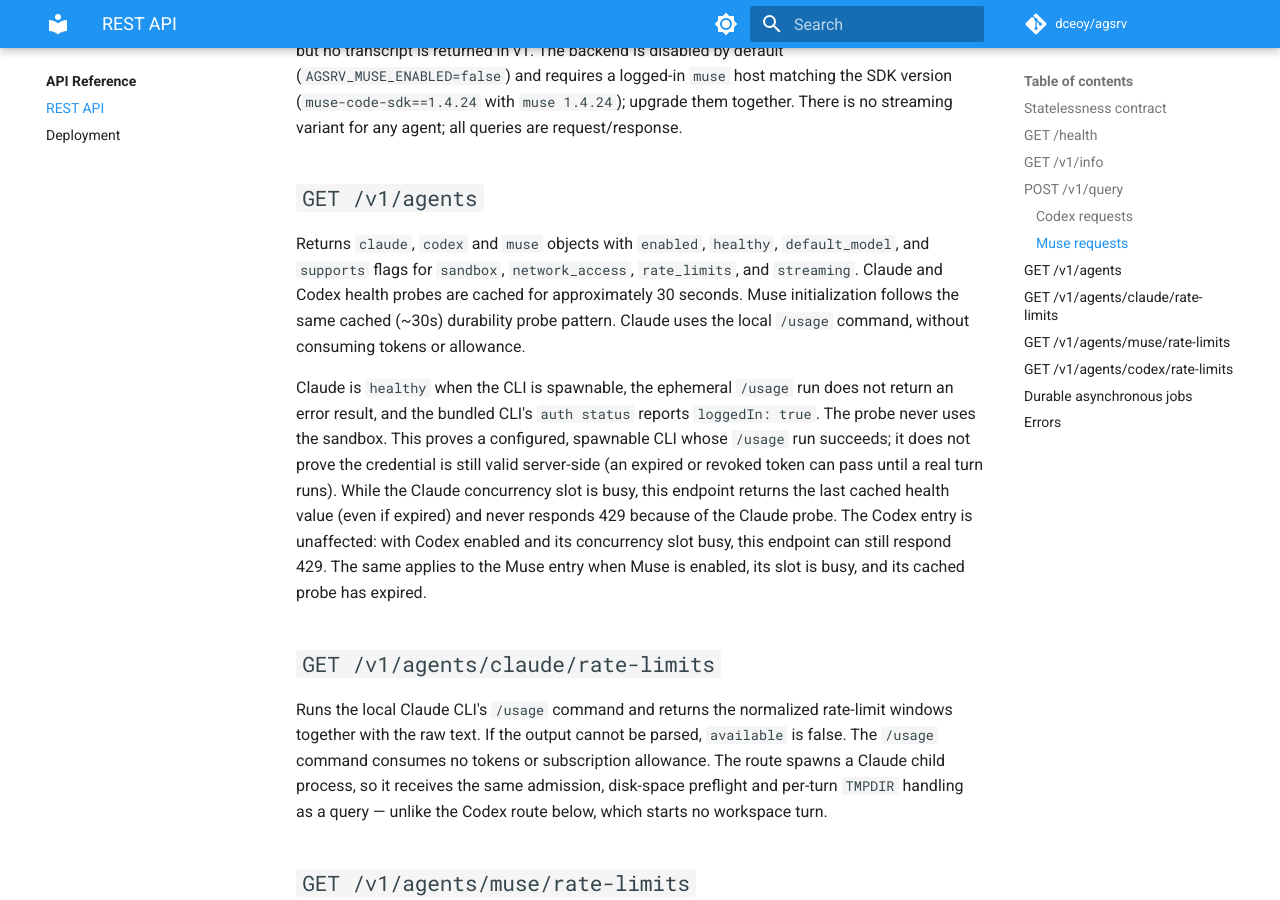
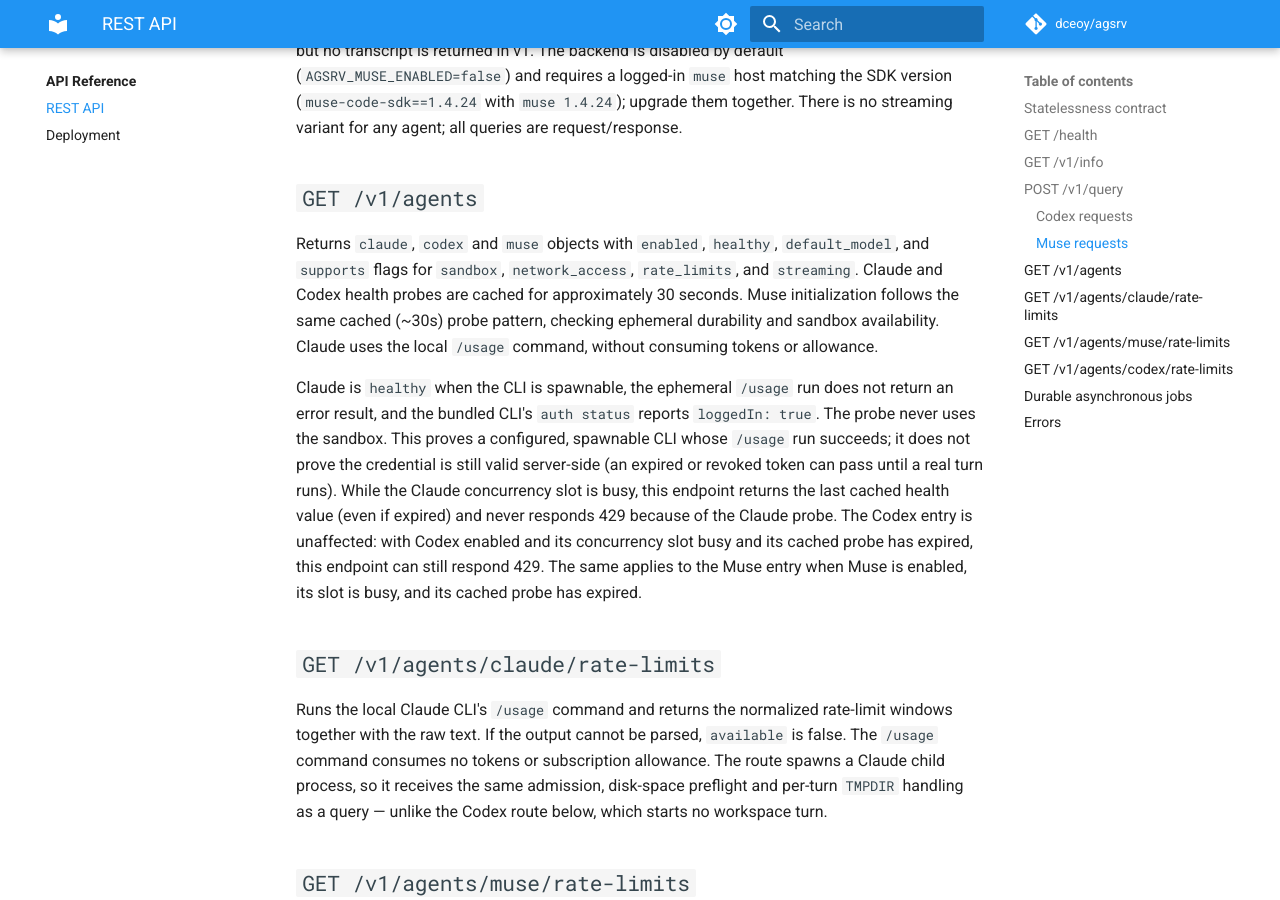
Before and after one commit to dceoy/agsrv, an MkDocs documentation site: the page built from docs/api/rest-api.md, in a window 1280 px wide and 900 px high, scrolled down 4202 px. Built offline with MkDocs 1.6.1 and Material for MkDocs 9.7.7, drawn with Linux system fonts in a browser that asks for light colours; comment, search, counter and statistics services are not loaded; some of the changed text lies outside the part shown.

Commit message:
docs: address Opus round-2 findings on PR #12
- mount_root keys: the rule is that one key must contain the
  workspace root; keys below the root are valid and selected by
  longest match (the round-1 phrasing over-generalized). The
  deployment.md key note is aligned with this.
- rest-api.md 503 row: add working-directory revalidation failure
  and per-turn directory creation failure as turn-preparation causes.
- rest-api.md Muse health: the probe also checks sandbox
  availability (the un-updated half of round-1 finding 11).
- 429 conditions: Codex also requires its cached probe to be
  expired, matching Muse (README and rest-api.md).
- Remove an orphaned sentence fragment after the sandbox-domain
  list whose setting no longer exists.

```diff
--- a/docs/api/rest-api.md
+++ b/docs/api/rest-api.md
@@ -202,7 +202,7 @@ request/response.
 
 Returns `claude`, `codex` and `muse` objects with `enabled`, `healthy`, `default_model`,
 and `supports` flags for `sandbox`, `network_access`, `rate_limits`, and
-`streaming`. Claude and Codex health probes are cached for approximately 30 seconds. Muse initialization follows the same cached (~30s) durability probe pattern. Claude uses the local `/usage` command, without consuming tokens or allowance.
+`streaming`. Claude and Codex health probes are cached for approximately 30 seconds. Muse initialization follows the same cached (~30s) probe pattern, checking ephemeral durability and sandbox availability. Claude uses the local `/usage` command, without consuming tokens or allowance.
 
 Claude is `healthy` when the CLI is spawnable, the ephemeral `/usage` run does not
 return an error result, and the bundled CLI's `auth status` reports
@@ -212,9 +212,9 @@ still valid server-side (an expired or revoked token can pass until a real turn
 runs). While the Claude concurrency slot is busy, this endpoint returns the last
 cached health value (even if expired) and never responds 429 because of the
 Claude probe. The Codex entry is unaffected: with Codex enabled and its
-concurrency slot busy, this endpoint can still respond 429. The same applies
-to the Muse entry when Muse is enabled, its slot is busy, and its cached
-probe has expired.
+concurrency slot busy and its cached probe has expired, this endpoint can
+still respond 429. The same applies to the Muse entry when Muse is enabled,
+its slot is busy, and its cached probe has expired.
 
 ## `GET /v1/agents/claude/rate-limits`
 
```
Also changed, not shown: other parts of docs/api/rest-api.md (+1 -1 lines), README.md (+13 -11 lines), docs/api/deployment.md (+3 -3 lines).
